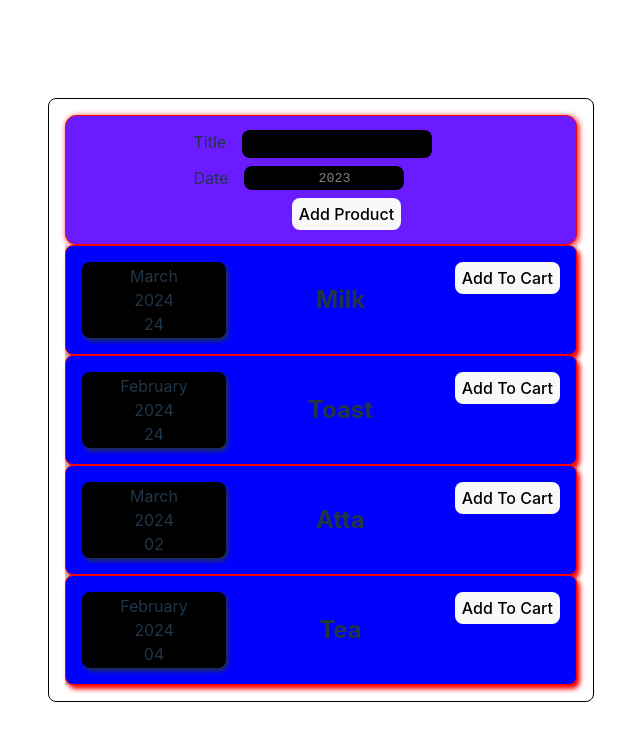
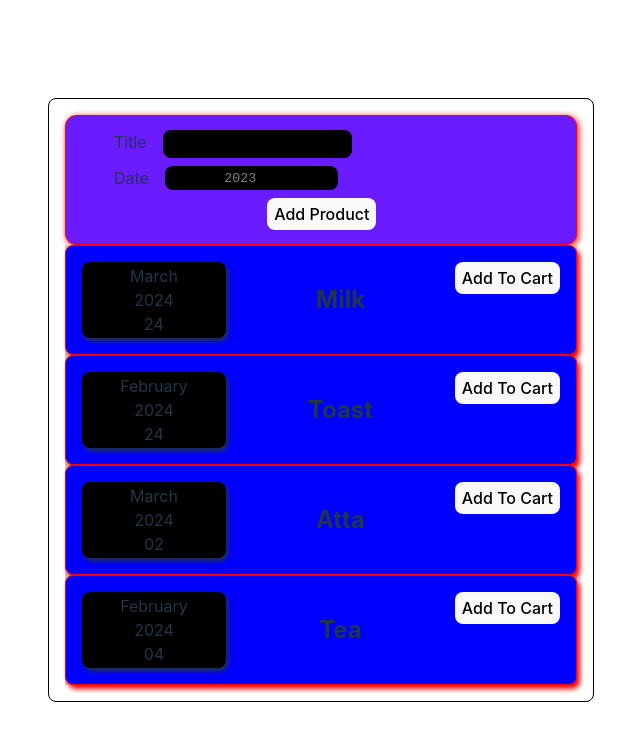
Before and after one commit to dhuruv0003/React-Basics-4, a React (Vite) app: page / in a window 1280 px wide. Shown: the top 740 px of the page, without its empty margins (319-959 px from the left). Built offline with nearby package versions, Linux system fonts and the light colour scheme.

Commit message:
"new commit"

```diff
--- a/src/App.css
+++ b/src/App.css
@@ -5,16 +5,12 @@
   text-align: center;
 }
 .app{
-  width: fit-content;
+  width:40vw;
   border: 1px solid black;
   padding : 1rem;
   background-color: white;
   border-radius: 0.5rem;
 }
-
-
-
-
 
 @media (prefers-reduced-motion: no-preference) {
   a:nth-of-type(2) .logo {
--- a/src/components2/ProductForm.css
+++ b/src/components2/ProductForm.css
@@ -15,7 +15,7 @@
     gap: 0.5rem;
     justify-content: center;
     align-items:baseline;
-    padding-left: 25%;
+    padding-inline: 3rem;
 }
 .new-product-title {
     display: flex;
@@ -35,9 +35,9 @@
     background-color: black;
     border-radius: 0.5rem;
     width: 10rem;
-    padding-inline: 10%;
+    padding-inline: .4rem;
     border: none;
 }
 .new-product-btn button{
-   margin-left: 10%;
+   margin-left: 0.1rem;
 }
--- a/src/components2/ProductForm.jsx
+++ b/src/components2/ProductForm.jsx
@@ -1,13 +1,18 @@
+import { useState } from 'react'
 import './ProductForm.css'
 
 export default function ProductForm() {
+    let [input,setinput]=useState("")
+    function changehandler(event){
+        setinput(event.target.value)
+    }
     return (
         <form action="">
 
             <div className="new-product-form">
             <div className="form-container"><div className="new-product-title">
                     <label htmlFor="title">Title</label>
-                    <input type="text" name="title" />
+                    <input type="text" name="title" onChange={changehandler} />
                 </div>
                 <div className="new-product-date">
                     <label htmlFor="date">Date</label>
```
